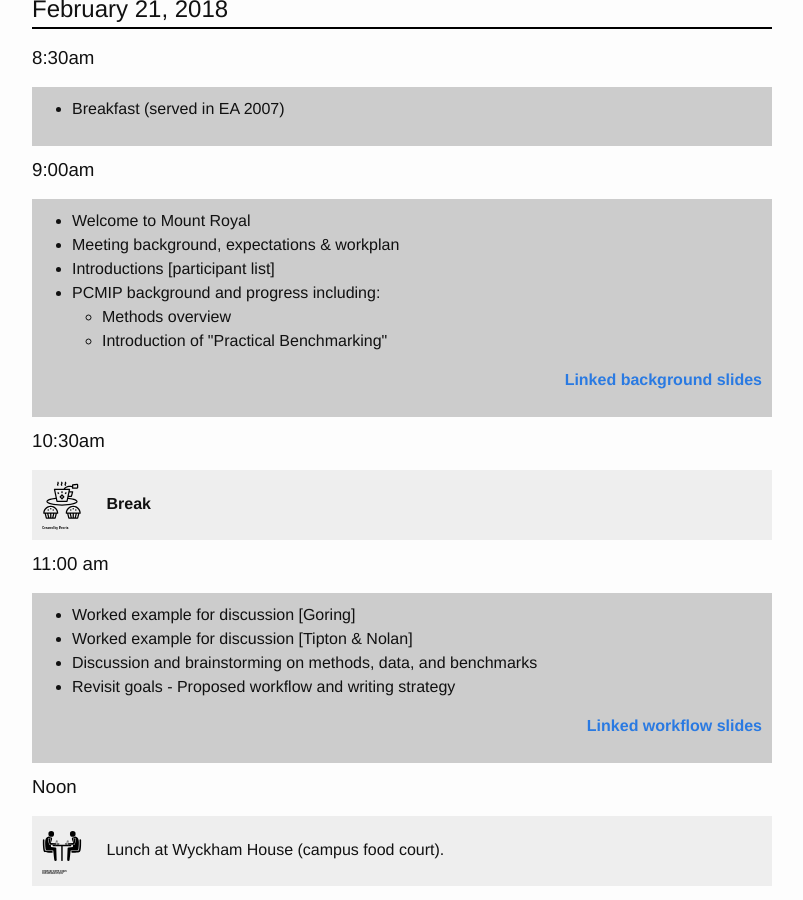
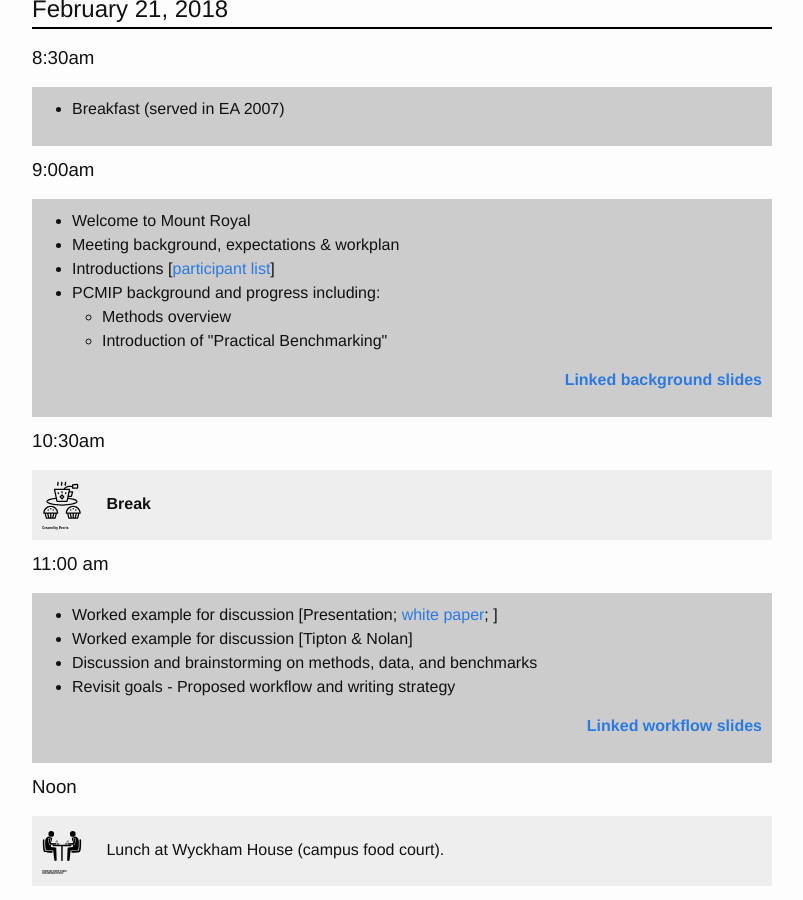
Before and after one commit to PCMIP/PCMIP.github.io, a Jekyll site: the page built from agenda.md, in a window 1280 px wide and 900 px high, scrolled down 467 px. Shown: the whole window, without its empty margins (238-1041 px from the left). Built offline with Jekyll 4.4.1, drawn with Linux system fonts in a browser that asks for light colours.

Commit message:
Added fixes to the agenda.

```diff
--- a/agenda.md
+++ b/agenda.md
@@ -75,7 +75,7 @@ h2:after
   <ul>
     <li>Welcome to Mount Royal</li>
     <li>Meeting background, expectations & workplan</li>
-    <li>Introductions [participant list]</li>
+    <li>Introductions [<a href="https://pcmip.github.io/participants/">participant list</a>]</li>
     <li>PCMIP background and progress including: </li>
     <ul>
       <li>Methods overview </li>
@@ -96,7 +96,7 @@ h2:after
 
 <div class="new_papers">
   <ul>
-    <li> Worked example for discussion [Goring] </li>
+    <li> Worked example for discussion [Presentation; <a href="https://www2.cisl.ucar.edu/sites/default/files/11-%20Goring.pdf">white paper</a>; ] </li>
     <li> Worked example for discussion [Tipton & Nolan] </li>
     <li> Discussion and brainstorming on methods, data, and benchmarks </li>
     <li> Revisit goals - Proposed workflow and writing strategy</li>
```
